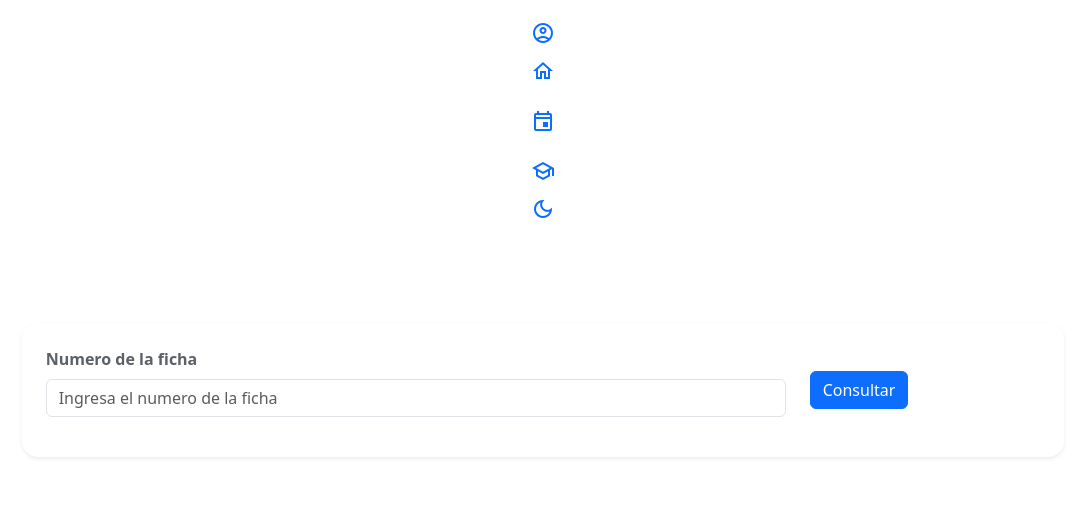
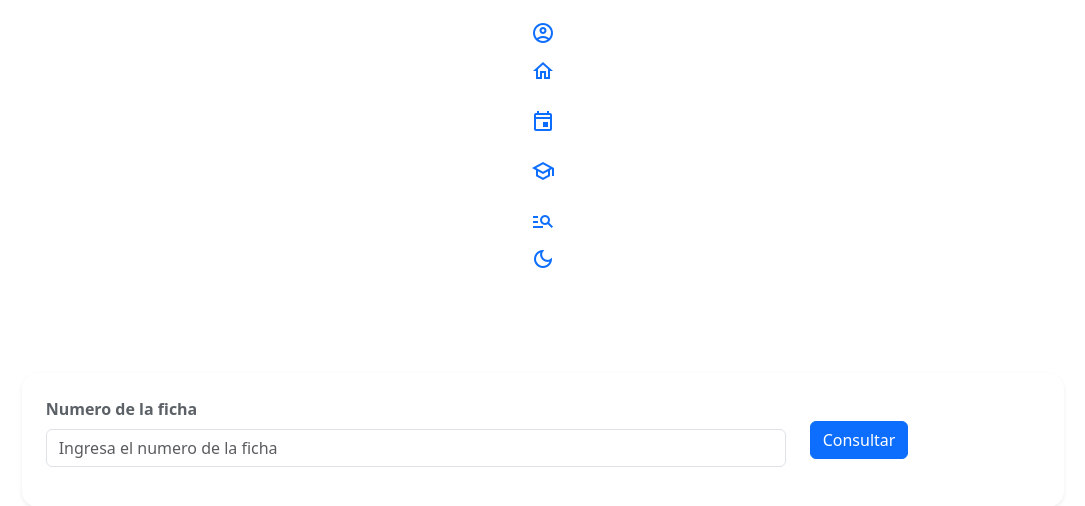
Before and after one commit to ingdanielbs/schedule, a Flask app: page /course_schedule in a window 1280 px wide. Shown: the part 346-852 px from the top of the page, without its empty margins (97-1182 px from the left). Before the commit the page ends 804 px from the top, so only its background shows below. Run offline with Flask 3, Linux system fonts and the light colour scheme; the visitor is signed in with stand-in values (Sample User, id 1); grey boxes labelled with a size stand in for pictures from a placeholder-image service; some libraries are stand-ins or nearby versions.

Commit message:
Add complaints functionality to course page

```diff
--- a/app.py
+++ b/app.py
@@ -1,5 +1,6 @@
 import os
 from flask import Flask, render_template, request, redirect, url_for, session, send_file
+from courses.complaint import complaints_students
 from courses.horario_courses import get_schedule_course, generar_excel_course
 
 from ingreso.login import loguear
@@ -107,7 +108,10 @@ def schedule_course_down():
 
 @app.route("/complaints")
 def complaints():
-    return render_template("instructors/complaints.html")
+    if "username" in session:
+        user = session["user"]
+        comp_students= complaints_students()
+    return render_template("courses/complaints.html", user=user, comp_students=comp_students)
 
 @app.route("/instructors")
 def instructors():
--- a/templates/base.html
+++ b/templates/base.html
@@ -9,9 +9,12 @@
     <link rel="icon" href="{{ url_for( 'static', filename= 'images/favicon-32x32.png' ) }}" type="image/png">
 
     <!--plugins-->
-    <link href="{{ url_for( 'static', filename= 'plugins/perfect-scrollbar/css/perfect-scrollbar.css' ) }}" rel="stylesheet">
-    <link rel="stylesheet" type="text/css" href="{{ url_for( 'static', filename= 'plugins/metismenu/metisMenu.min.css' ) }}">
-    <link rel="stylesheet" type="text/css" href="{{ url_for( 'static', filename= 'plugins/metismenu/mm-vertical.css' ) }}">
+    <link href="{{ url_for( 'static', filename= 'plugins/perfect-scrollbar/css/perfect-scrollbar.css' ) }}"
+        rel="stylesheet">
+    <link rel="stylesheet" type="text/css"
+        href="{{ url_for( 'static', filename= 'plugins/metismenu/metisMenu.min.css' ) }}">
+    <link rel="stylesheet" type="text/css"
+        href="{{ url_for( 'static', filename= 'plugins/metismenu/mm-vertical.css' ) }}">
     <!--bootstrap css-->
     <link href="{{ url_for( 'static', filename= 'css/bootstrap.min.css' ) }}" rel="stylesheet">
     <link href="{{ url_for( 'static', filename= 'css/style.css' ) }}" rel="stylesheet">
@@ -24,7 +27,8 @@
     <link href="{{ url_for( 'static', filename= 'sass/semi-dark.css' ) }}" rel="stylesheet">
     <link href="{{ url_for( 'static', filename= 'sass/bordered-theme.css' ) }}" rel="stylesheet">
     <link href="{{ url_for( 'static', filename= 'sass/responsive.css' ) }}" rel="stylesheet">
-    <link href="{{ url_for( 'static', filename= 'plugins/datatable/css/dataTables.bootstrap5.min.css' ) }}" rel="stylesheet" />
+    <link href="{{ url_for( 'static', filename= 'plugins/datatable/css/dataTables.bootstrap5.min.css' ) }}"
+        rel="stylesheet" />
 
     <link rel="stylesheet" href="https://cdn.datatables.net/1.13.7/css/jquery.dataTables.css" />
 
@@ -109,10 +113,14 @@
         </div>
         <div class="quick-menu">
             <nav class="nav flex-column gap-1">
-                <a class="nav-link" href="{{ url_for('dashboard') }}" title="Dashboard"><i class="material-icons-outlined">home</i></a>
-                <a class="nav-link" href="{{ url_for('schedule') }}" title="Horario Instructor"><i class="material-icons-outlined">event</i></a>
-                <a class="nav-link" href="{{ url_for('course_schedule') }}"><i class="material-icons-outlined" title="Horario Fichas">school</i></a>
-                <!-- <a class="nav-link" href="{{ url_for('complaints') }}"><i class="material-icons-outlined" title="Consulta de quejas">manage_search</i></a> -->
+                <a class="nav-link custom-tooltip" href="{{ url_for('dashboard') }}" title="Dashboard">
+                    <i class="material-icons-outlined">home</i></a>
+                <a class="nav-link" href="{{ url_for('schedule') }}" title="Horario Instructor">
+                    <i class="material-icons-outlined">event</i></a>
+                <a class="nav-link" href="{{ url_for('course_schedule') }}"><i class="material-icons-outlined"
+                        title="Horario Fichas">school</i></a>
+                <a class="nav-link" href="{{ url_for('complaints') }}" title="Quejas académicas"><i
+                        class="material-icons-outlined" title="Consulta de quejas">manage_search</i></a>
                 <!-- <a class="nav-link" href="ecommerce-products.html"><i class="material-icons-outlined" title="Actualizar juicios">update</i></a> -->
                 <!-- <a class="nav-link" href="javascript:;"><i class="material-icons-outlined">poll</i></a> -->
             </nav>
@@ -136,9 +144,14 @@
         <div class="offcanvas-body">
             <nav class="sidebar-nav">
                 <ul class="metismenu" id="sidenav">
-                    <a class="nav-link" href="{{ url_for('dashboard') }}"><i class="material-icons-outlined mx-2">home</i>Dashboard</a>
-                    <a class="nav-link" href="{{ url_for('schedule') }}"><i class="material-icons-outlined mx-2">event</i>Horario instructor</a>
-                    <a class="nav-link" href="{{ url_for('course_schedule') }}"><i class="material-icons-outlined mx-2">school</i>Horario ficha</a>
+                    <a class="nav-link" href="{{ url_for('dashboard') }}"><i
+                            class="material-icons-outlined mx-2">home</i>Dashboard</a>
+                    <a class="nav-link" href="{{ url_for('schedule') }}"><i
+                            class="material-icons-outlined mx-2">event</i>Horario instructor</a>
+                    <a class="nav-link" href="{{ url_for('course_schedule') }}"><i
+                            class="material-icons-outlined mx-2">school</i>Horario ficha</a>
+                    <a class="nav-link" href="{{ url_for('complaints') }}"><i class="
+                        material-icons-outlined mx-2">manage_search</i>Quejas académicas</a>
                 </ul>
             </nav>
         </div>
@@ -150,7 +163,8 @@
         <div class="offcanvas-body">
             <div class="user-wrapper">
                 <div class="text-center p-3 bg-light rounded">
-          <img src="https://placehold.co/110x110" class="rounded-circle p-1 shadow mb-3" width="120" height="120" alt="">
+                    <img src="https://placehold.co/110x110" class="rounded-circle p-1 shadow mb-3" width="120"
+                        height="120" alt="">
                     <h5 class="user-name mb-0 fw-bold">{{user.name}}</h5>
                     <p class="mb-0">Instructor</p>
                 </div>
```
Also changed, not shown: courses/complaint.py (added, +16 -0 lines), templates/courses/complaints.html (+35 -3 lines). Lines whose indentation alone changed are shown as unchanged.
